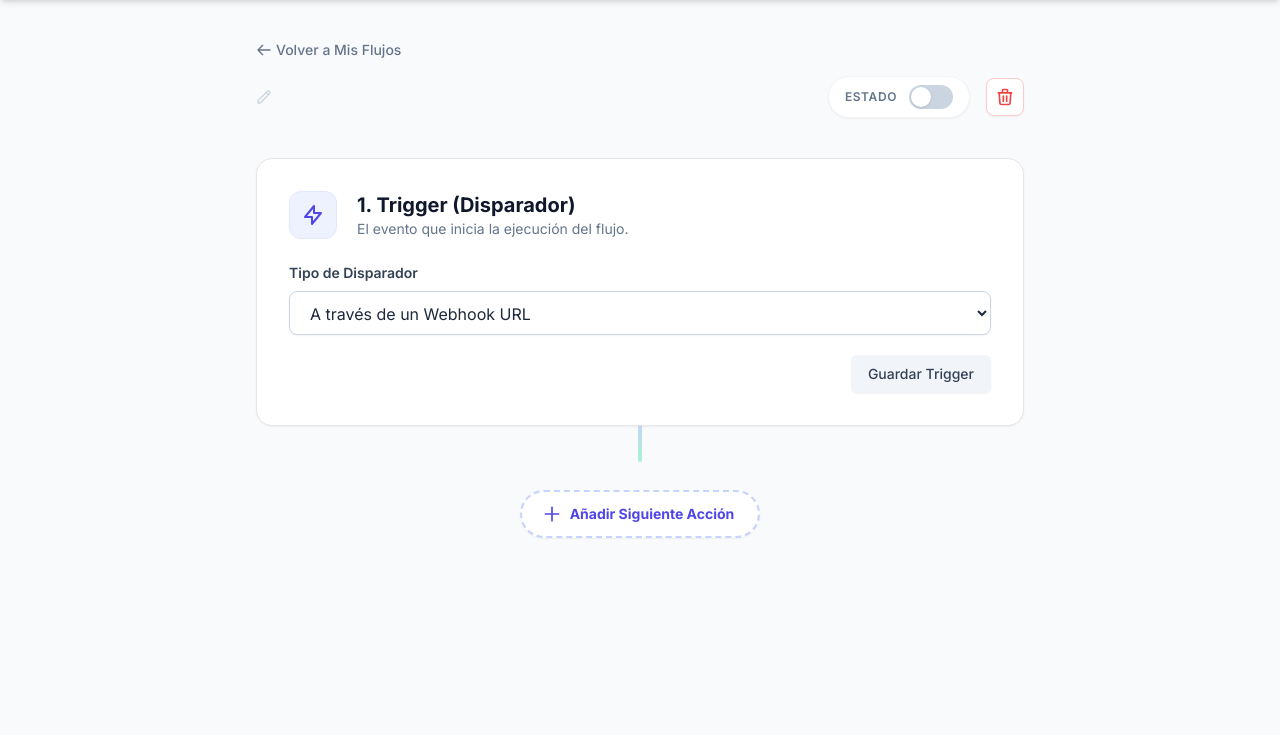
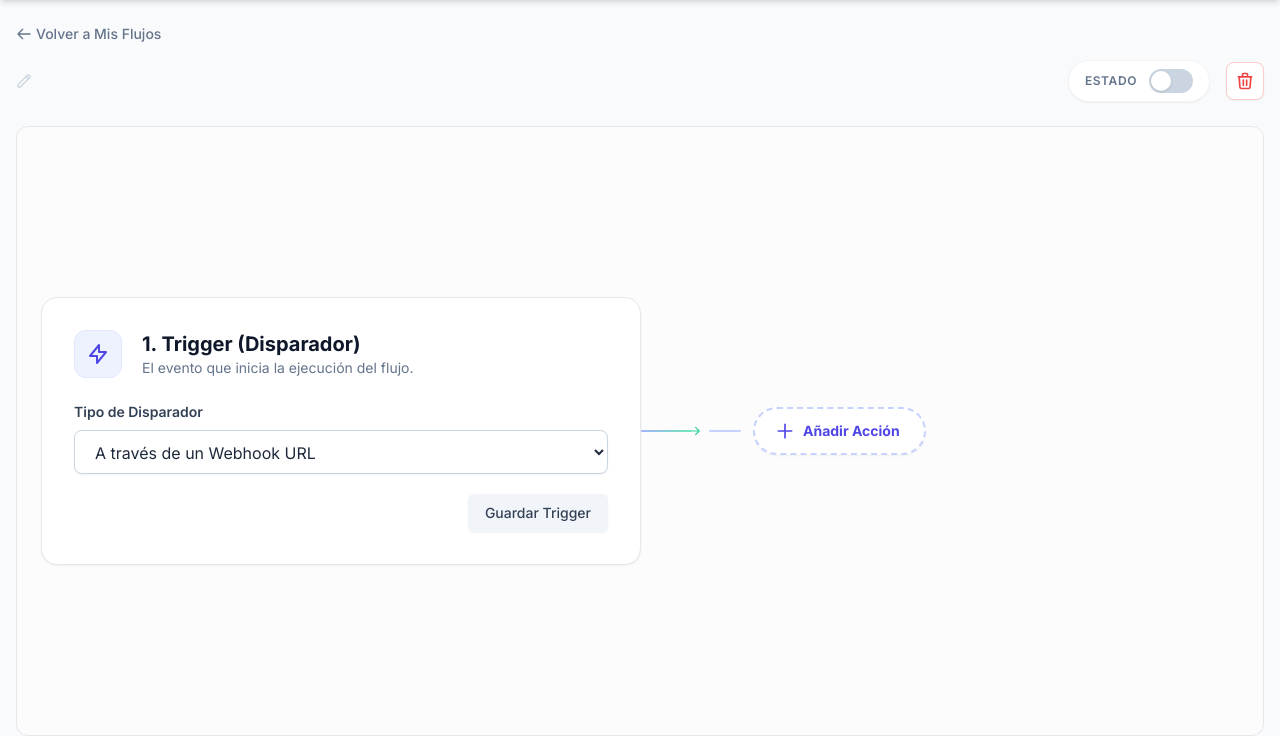
Before and after one commit to RafaMonclova/autoflow, a Django app: template apps/workflows/templates/workflows/builder.html in a window 1280 px wide. Shown: the part 65-801 px from the top of the page. Before the commit the page ends 604 px from the top, so only its background shows below. Run offline with Django 5.2, Linux system fonts and the light colour scheme; the template is opened without the code that fills it, so the values that code supplies are empty; some libraries are stand-ins or nearby versions.

Commit message:
feat: implement workflow builder interface with drag-to-scroll functionality and action management templates

```diff
--- a/apps/workflows/templates/base.html
+++ b/apps/workflows/templates/base.html
@@ -56,7 +56,7 @@
     </nav>
 
     <!-- Main Content Layout -->
-    <main class="max-w-6xl mx-auto py-10 px-4 sm:px-6 lg:px-8">
+    <main class="{% block main_class %}max-w-6xl mx-auto py-10 px-4 sm:px-6 lg:px-8{% endblock %}">
         {% block content %}{% endblock %}
     </main>
 
--- a/apps/workflows/templates/workflows/builder.html
+++ b/apps/workflows/templates/workflows/builder.html
@@ -1,9 +1,11 @@
 {% extends 'base.html' %}
 
+{% block main_class %}max-w-full p-0{% endblock %}
+
 {% block content %}
-<div class="max-w-3xl mx-auto pb-24">
+<div class="flex flex-col px-4" style="height: calc(100vh - 64px);">
     <!-- Header Minimalista -->
-    <div class="mb-10">
+    <div class="py-6 flex-shrink-0">
         <a href="{% url 'dashboard' %}" class="inline-flex items-center text-sm font-medium text-slate-500 hover:text-indigo-600 mb-4 transition-colors">
             <svg class="h-4 w-4 mr-1" fill="none" viewBox="0 0 24 24" stroke="currentColor"><path stroke-linecap="round" stroke-linejoin="round" stroke-width="2" d="M10 19l-7-7m0 0l7-7m-7 7h18" /></svg>
             Volver a Mis Flujos
@@ -27,31 +29,115 @@
         </div>
     </div>
 
-    <div class="relative">
+    <!-- Contenedor horizontal con scroll - ocupa todo el alto restante -->
+    <div class="relative overflow-x-auto overflow-y-auto flex-1 rounded-xl border border-gray-200 bg-white/50"
+         id="workflow-scroll-container"
+         style="scrollbar-width: thin; scrollbar-color: #c7d2fe #f1f5f9; cursor: grab;">
+        <div class="flex flex-row items-center min-w-max px-6 py-6" style="min-height: 100%;">
             <!-- Bloque 1: Trigger -->
+            <div class="flex-shrink-0" style="width: 600px;">
                 {% include 'workflows/partials/trigger_block.html' with trigger=trigger %}
+            </div>
 
-        <!-- Línea conectora inicial -->
-        <div class="h-10 w-1 bg-gradient-to-b from-indigo-200 to-emerald-200 mx-auto -my-1 rounded-full relative z-0"></div>
+            <!-- Línea conectora inicial (horizontal con flecha) -->
+            <div class="flex-shrink-0 flex items-center" style="width: 60px;">
+                <div class="flex-1 h-0.5 bg-gradient-to-r from-indigo-300 to-emerald-300 rounded-full"></div>
+                <svg class="w-3 h-3 text-emerald-400 -ml-0.5 flex-shrink-0" fill="currentColor" viewBox="0 0 20 20"><path d="M10.293 3.293a1 1 0 011.414 0l6 6a1 1 0 010 1.414l-6 6a1 1 0 01-1.414-1.414L14.586 11H3a1 1 0 110-2h11.586l-4.293-4.293a1 1 0 010-1.414z"/></svg>
+            </div>
 
             <!-- Acciones -->
-        <div id="actions-container" class="space-y-0 relative">
+            <div id="actions-container" class="flex flex-row items-center">
                 {% for action in actions %}
                     {% include 'workflows/partials/action_card.html' with action=action loop_counter=forloop.counter %}
                 {% endfor %}
             </div>
 
             <!-- Botón Añadir -->
-        <div class="text-center mt-8 relative z-10 box-border">
-            <button hx-get="{% url 'add_action_fragment' workflow.pk %}" hx-target="#actions-container" hx-swap="beforeend" class="inline-flex items-center px-6 py-3 border-2 border-dashed border-indigo-200 shadow-sm text-sm font-bold rounded-full text-indigo-600 bg-white hover:bg-indigo-50 hover:border-indigo-300 focus:outline-none focus:ring-2 focus:ring-offset-2 focus:ring-indigo-500 transition-all duration-200 transform hover:-translate-y-0.5">
+            <div class="flex-shrink-0 ml-2 relative z-10">
+                <div class="flex items-center">
+                    <div class="w-8 h-0.5 bg-indigo-200 rounded-full mr-3"></div>
+                    <button hx-get="{% url 'add_action_fragment' workflow.pk %}" hx-target="#actions-container" hx-swap="beforeend" class="inline-flex items-center px-6 py-3 border-2 border-dashed border-indigo-200 shadow-sm text-sm font-bold rounded-full text-indigo-600 bg-white hover:bg-indigo-50 hover:border-indigo-300 focus:outline-none focus:ring-2 focus:ring-offset-2 focus:ring-indigo-500 transition-all duration-200 transform hover:-translate-y-0.5 whitespace-nowrap">
                         <svg class="-ml-1 mr-2 h-5 w-5" fill="none" viewBox="0 0 24 24" stroke="currentColor">
                             <path stroke-linecap="round" stroke-linejoin="round" stroke-width="2" d="M12 4v16m8-8H4" />
                         </svg>
-                Añadir Siguiente Acción
+                        Añadir Acción
                     </button>
                 </div>
             </div>
         </div>
+    </div>
+</div>
+
+<style>
+    /* Custom scrollbar para el builder horizontal */
+    #workflow-scroll-container::-webkit-scrollbar {
+        height: 8px;
+        width: 8px;
+    }
+    #workflow-scroll-container::-webkit-scrollbar-track {
+        background: #f1f5f9;
+        border-radius: 10px;
+    }
+    #workflow-scroll-container::-webkit-scrollbar-thumb {
+        background: #c7d2fe;
+        border-radius: 10px;
+    }
+    #workflow-scroll-container::-webkit-scrollbar-thumb:hover {
+        background: #a5b4fc;
+    }
+    /* Cursor de arrastre */
+    #workflow-scroll-container.is-dragging {
+        cursor: grabbing;
+        user-select: none;
+    }
+    #workflow-scroll-container.is-dragging * {
+        pointer-events: none;
+    }
+</style>
+
+<script>
+// Drag-to-scroll functionality
+(function() {
+    const container = document.getElementById('workflow-scroll-container');
+    let isDown = false;
+    let startX, startY, scrollLeft, scrollTop;
+
+    container.addEventListener('mousedown', (e) => {
+        // No activar drag si se hace click en un input, textarea, select, button o link
+        const tag = e.target.tagName;
+        if (['INPUT', 'TEXTAREA', 'SELECT', 'BUTTON', 'A', 'LABEL', 'SVG', 'PATH'].includes(tag)) return;
+        if (e.target.closest('button, a, input, textarea, select, form')) return;
+
+        isDown = true;
+        container.classList.add('is-dragging');
+        startX = e.pageX - container.offsetLeft;
+        startY = e.pageY - container.offsetTop;
+        scrollLeft = container.scrollLeft;
+        scrollTop = container.scrollTop;
+    });
+
+    container.addEventListener('mouseleave', () => {
+        isDown = false;
+        container.classList.remove('is-dragging');
+    });
+
+    container.addEventListener('mouseup', () => {
+        isDown = false;
+        container.classList.remove('is-dragging');
+    });
+
+    container.addEventListener('mousemove', (e) => {
+        if (!isDown) return;
+        e.preventDefault();
+        const x = e.pageX - container.offsetLeft;
+        const y = e.pageY - container.offsetTop;
+        const walkX = (x - startX) * 1.5; // Velocidad del scroll
+        const walkY = (y - startY) * 1.5;
+        container.scrollLeft = scrollLeft - walkX;
+        container.scrollTop = scrollTop - walkY;
+    });
+})();
+</script>
 
 <script>
 document.addEventListener('alpine:init', () => {
```
Also changed, not shown: apps/workflows/templates/workflows/partials/action_card.html (+15 -17 lines). Lines whose indentation alone changed are shown as unchanged.
